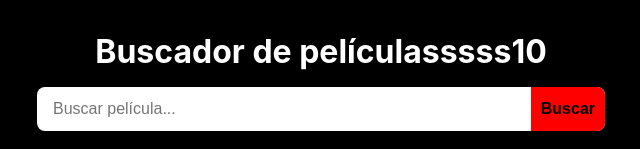
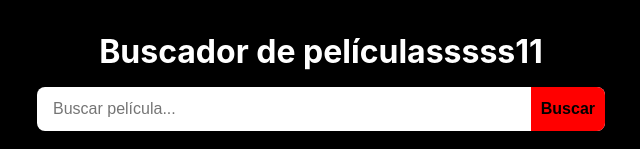
Before and after one commit to fabianmeneses56/movies-learn-CI, a React (Vite) app: page / in a window 1280 px wide. Shown: the top 149 px of the page, without its empty margins (319-959 px from the left). Built offline with nearby package versions, Linux system fonts and the light colour scheme.

Commit message:
import to require

```diff
--- a/package.json
+++ b/package.json
@@ -2,7 +2,6 @@
   "name": "react-platzi",
   "private": true,
   "version": "0.0.0",
-  "type": "module",
   "scripts": {
     "start-dev": "vite",
     "build": "vite build",
--- a/server.js
+++ b/server.js
@@ -1,8 +1,8 @@
-import fs from 'fs'
+const fs = require('fs')
 // import path from 'path'
-import express from 'express'
-import { createServer as createViteServer } from 'vite'
+const express = require('express')
 
+const { createServer: createViteServer } = require('vite')
 async function createServer() {
   const app = express()
 
--- a/src/App.jsx
+++ b/src/App.jsx
@@ -16,7 +16,7 @@ function App() {
 
   return (
     <>
-      <h1>Buscador de películasssss10</h1>
+      <h1>Buscador de películasssss11</h1>
       <form data-testid='form' className='search' onSubmit={handleSubmit}>
         <input
           ref={inputRef}
```
